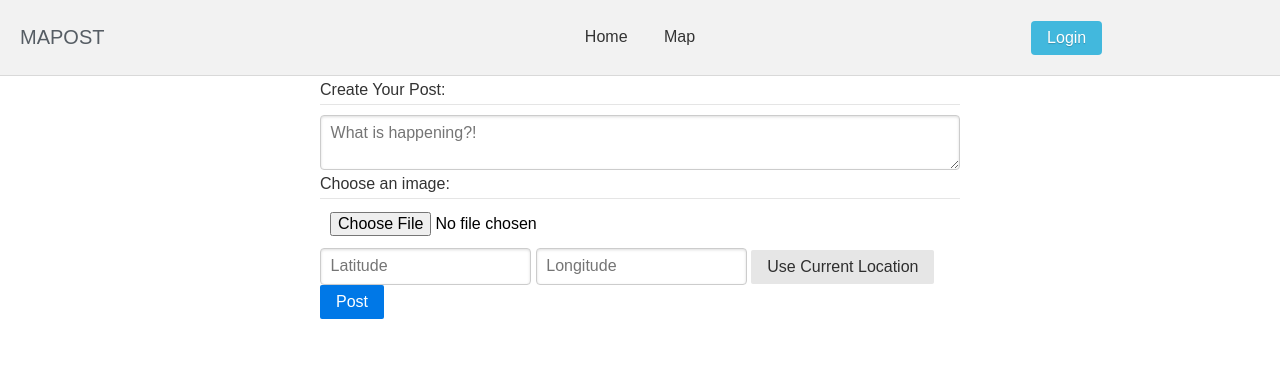
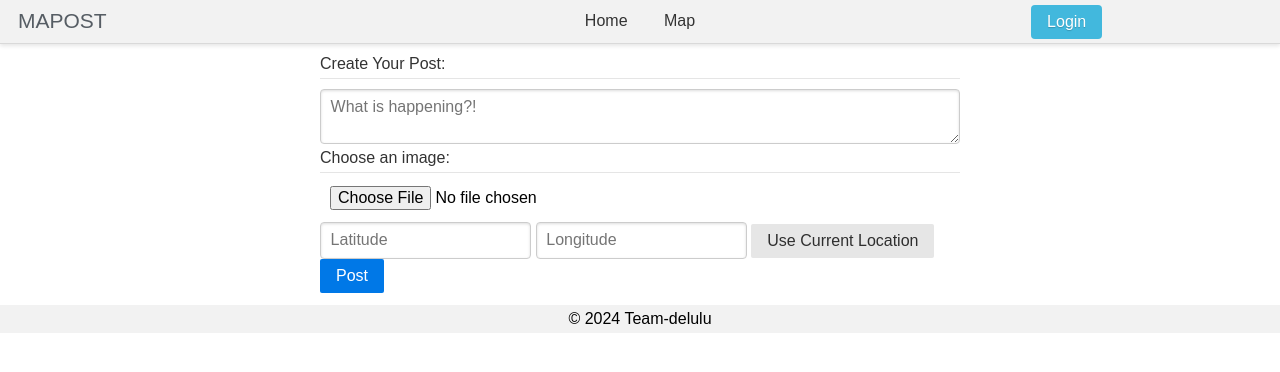
Before and after one commit to Dav0M/mapost, a Flask app: template templates/create.html in a window 1280 px wide. Shown: the top 372 px of the page. Run offline with Flask 3, Linux system fonts and the light colour scheme; the template is opened without the code that fills it, so the values that code supplies are empty; parts of the project's set-up code (start-up, migrations or seed data) failed here and were passed over; some libraries are stand-ins or nearby versions.

Commit message:
Updated header_template display

```diff
--- a/static/css/header.css
+++ b/static/css/header.css
@@ -3,9 +3,11 @@
     justify-content: space-between;
     align-items: center;
     border-bottom: 1px solid #d9d9d9;
-    padding-bottom: 1em;
-    padding-top: 1em;
     background-color: #f2f2f2;
+    position: fixed;
+    width: 100%;
+    z-index: 1000;
+    box-shadow: 0 2px 4px rgba(0, 0, 0, .1);
 }
 
 .header-center,
@@ -62,3 +64,13 @@
         flex-direction: column;
     }
 }
+
+.content {
+    padding-top: 50px;
+}
+
+.template-footer {
+    background-color: #f2f2f2;
+    text-align: center;
+    padding: 5px 0;
+}
--- a/templates/header_template.html
+++ b/templates/header_template.html
@@ -31,7 +31,8 @@
       {% if session.user %}
       <ul class="pure-menu-list">
         <div class="pure-menu pure-menu-horizontal pure-menu-has-children pure-menu-allow-hover">
-          <a href="/user/{{ session.user_id.id }}" class="login-button pure-menu-link pure-button">{{ session.user.userinfo.nickname }}</a>
+          <a href="/user/{{ session.user_id.id }}" class="login-button pure-menu-link pure-button">{{
+            session.user.userinfo.nickname }}</a>
           <ul class="pure-menu-children">
             <li class="pure-menu-item">
               <a href="/create" class="pure-menu-link">Create</a>
@@ -47,7 +48,13 @@
     {% endif %}
   </div>
   </div>
+  <div class="content">
     {% block content %}{% endblock %}
+  </div>
+
+  <footer class="template-footer">
+    <div>© 2024 Team-delulu</div>
+  </footer>
 </body>
 
 </html>
```
Lines whose indentation alone changed are shown as unchanged.
